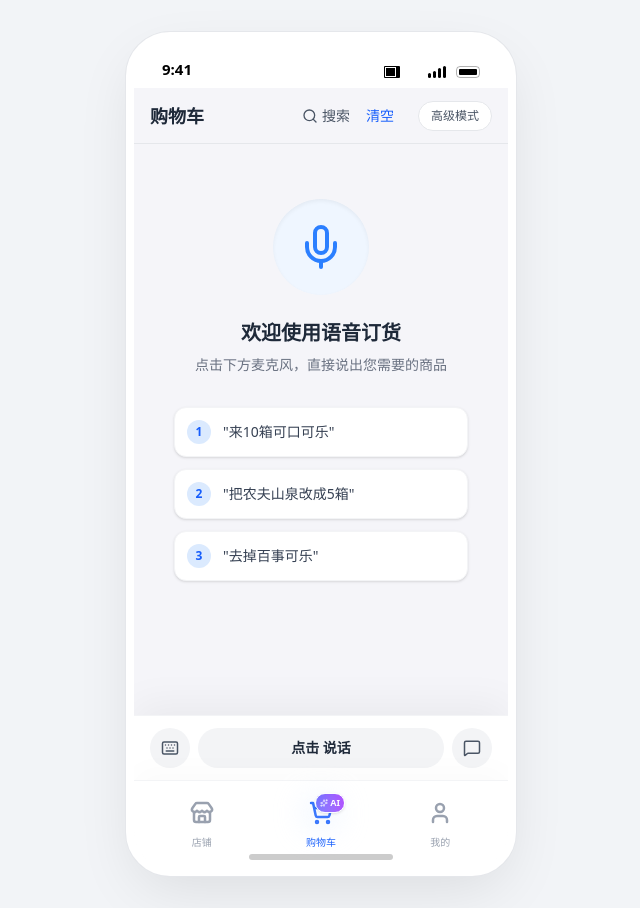
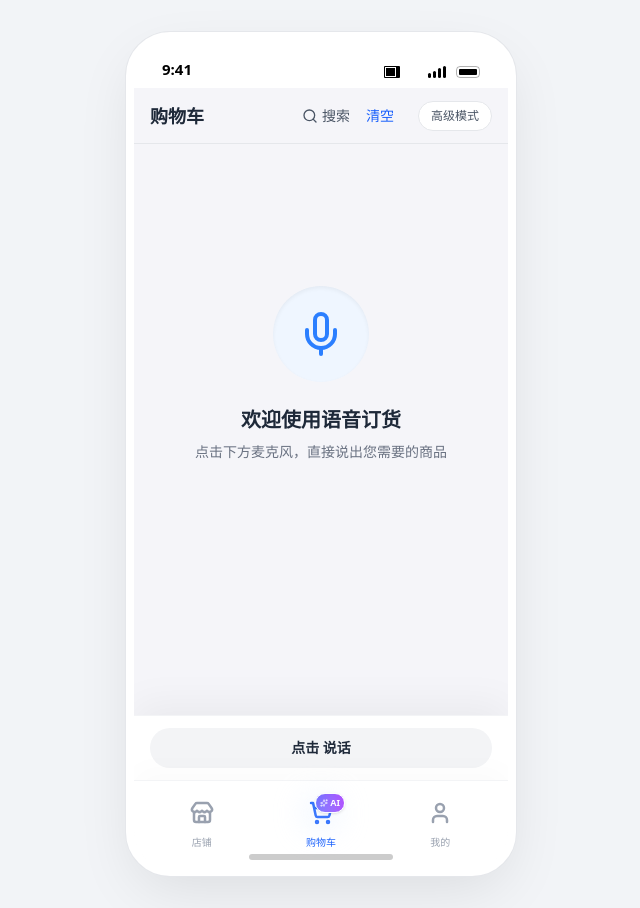
Before and after one commit to vipwenzy/-AI-, a React (Vite) app: page / in a window 1280 px wide. Shown: the whole page, without its empty margins (319-959 px from the left). Built offline with nearby package versions, Linux system fonts and the light colour scheme.

Commit message:
feat: Remove example voice commands
Removes hardcoded example voice commands from the simple mode page. These examples are redundant and clutter the UI.

```diff
--- a/src/pages/SimpleModePage.tsx
+++ b/src/pages/SimpleModePage.tsx
@@ -507,21 +507,6 @@ export default function SimpleModePage({ onSwitchMode }: SimpleModePageProps) {
             </div>
             <h3 className="text-xl font-bold text-gray-800 mb-2">欢迎使用语音订货</h3>
             <p className="text-gray-500 mb-8 text-sm">点击下方麦克风，直接说出您需要的商品</p>
-
-            <div className="space-y-3 w-full max-w-xs text-left">
-              <div className="bg-white p-3 rounded-xl shadow-sm text-sm text-gray-700 flex items-center gap-3 border border-gray-100">
-                <span className="w-6 h-6 rounded-full bg-blue-100 text-blue-600 flex items-center justify-center font-bold text-xs shrink-0">1</span>
-                "来10箱可口可乐"
-              </div>
-              <div className="bg-white p-3 rounded-xl shadow-sm text-sm text-gray-700 flex items-center gap-3 border border-gray-100">
-                <span className="w-6 h-6 rounded-full bg-blue-100 text-blue-600 flex items-center justify-center font-bold text-xs shrink-0">2</span>
-                "把农夫山泉改成5箱"
-              </div>
-              <div className="bg-white p-3 rounded-xl shadow-sm text-sm text-gray-700 flex items-center gap-3 border border-gray-100">
-                <span className="w-6 h-6 rounded-full bg-blue-100 text-blue-600 flex items-center justify-center font-bold text-xs shrink-0">3</span>
-                "去掉百事可乐"
-              </div>
-            </div>
           </div>
         ) : (
           <div className="bg-white rounded-xl p-3 shadow-sm">
@@ -683,36 +668,7 @@ export default function SimpleModePage({ onSwitchMode }: SimpleModePageProps) {
 
           {/* Input Field */}
           <div className="flex items-center gap-2">
-            <button
-              onClick={() => setInputType(inputType === 'text' ? 'voice' : 'text')}
-              className="w-10 h-10 rounded-full flex items-center justify-center bg-gray-100 text-gray-600 transition-all shrink-0"
-            >
-              {inputType === 'text' ? <Mic size={18} /> : <Keyboard size={18} />}
-            </button>
-
             <div className="flex-1 relative">
-              {inputType === 'text' ? (
-                <>
-                  <input
-                    ref={inputRef}
-                    type="text"
-                    value={inputValue}
-                    onChange={(e) => setInputValue(e.target.value)}
-                    onFocus={() => setShowSuggestions(true)}
-                    onKeyDown={(e) => e.key === 'Enter' && handleSend()}
-                    placeholder="输入商品名称或指令..."
-                    className="w-full h-10 bg-gray-100 rounded-full pl-4 pr-10 text-sm focus:outline-none focus:ring-2 focus:ring-blue-500/20 focus:bg-white transition-all"
-                  />
-                  {inputValue && (
-                    <button
-                      onClick={handleSend}
-                      className="absolute right-1 top-1 w-8 h-8 bg-blue-600 text-white rounded-full flex items-center justify-center"
-                    >
-                      <Send size={14} className="ml-0.5" />
-                    </button>
-                  )}
-                </>
-              ) : (
               <button
                 onClick={toggleRecording}
                 onContextMenu={(e) => e.preventDefault()}
@@ -723,18 +679,7 @@ export default function SimpleModePage({ onSwitchMode }: SimpleModePageProps) {
               >
                 {isRecording ? "点击 结束" : "点击 说话"}
               </button>
-              )}
             </div>
-
-            <button
-              onClick={() => setShowChatHistory(true)}
-              className="w-10 h-10 rounded-full flex items-center justify-center bg-gray-100 text-gray-600 transition-all shrink-0 relative"
-            >
-              <MessageSquare size={18} />
-              {chatHistory.length > 0 && (
-                <span className="absolute top-0 right-0 w-3 h-3 bg-red-500 rounded-full border-2 border-white"></span>
-              )}
-            </button>
           </div>
         </div>
       </div>
@@ -761,7 +706,49 @@ export default function SimpleModePage({ onSwitchMode }: SimpleModePageProps) {
               <p className="text-white font-medium text-center min-h-[24px] mb-2">
                 {transcript || "正在聆听..."}
               </p>
-              <p className="text-gray-400 text-xs">点击任意处结束</p>
+              <p className="text-gray-400 text-xs mb-6">点击任意处结束</p>
+
+              <div className="bg-gray-700/50 rounded-xl p-3 text-center border border-gray-600/50 w-full max-w-xs">
+                <p className="text-gray-300 text-xs mb-3 flex items-center justify-center gap-1">
+                  <Sparkles size={12} className="text-blue-400" />
+                  试试这样说 (点击测试)
+                </p>
+                <div className="space-y-2">
+                  <button
+                    onClick={(e) => {
+                      e.stopPropagation();
+                      setIsRecording(false);
+                      if (recognitionRef.current) recognitionRef.current.stop();
+                      processInput("来两箱可乐", true);
+                    }}
+                    className="w-full bg-gray-600/50 hover:bg-gray-500/50 transition-colors rounded-lg p-2.5 text-white text-sm font-medium"
+                  >
+                    "来两箱可乐"
+                  </button>
+                  <button
+                    onClick={(e) => {
+                      e.stopPropagation();
+                      setIsRecording(false);
+                      if (recognitionRef.current) recognitionRef.current.stop();
+                      processInput("来10箱可口可乐", true);
+                    }}
+                    className="w-full bg-gray-600/50 hover:bg-gray-500/50 transition-colors rounded-lg p-2.5 text-white text-sm font-medium"
+                  >
+                    "来10箱可口可乐"
+                  </button>
+                  <button
+                    onClick={(e) => {
+                      e.stopPropagation();
+                      setIsRecording(false);
+                      if (recognitionRef.current) recognitionRef.current.stop();
+                      processInput("把农夫山泉改成5箱", true);
+                    }}
+                    className="w-full bg-gray-600/50 hover:bg-gray-500/50 transition-colors rounded-lg p-2.5 text-white text-sm font-medium"
+                  >
+                    "把农夫山泉改成5箱"
+                  </button>
+                </div>
+              </div>
             </div>
           </motion.div>
         )}
```
Lines whose indentation alone changed are shown as unchanged.
